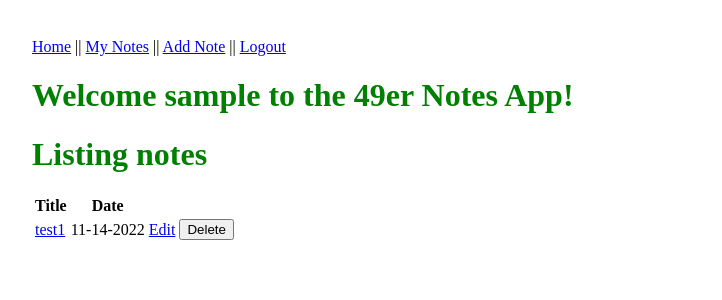
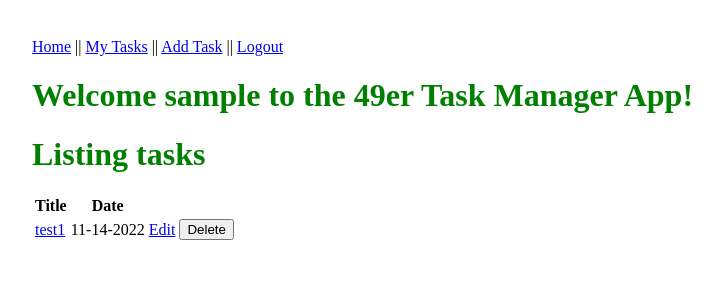
Before and after one commit to d-zah/jjwg, a Flask app: page /notes in a window 1280 px wide. Shown: the top 300 px of the page, without its empty margins (6-728 px from the left). Run offline with Flask 3, Linux system fonts and the light colour scheme; a user stored in the database is signed in.

Commit message:
changed html files to display task instead of notes

```diff
--- a/templates/login.html
+++ b/templates/login.html
@@ -20,9 +20,9 @@
         {% endif %}
         </div>
 
-        <h1>Welcome {% if user %}{{user}}{% endif %}to the 49er Notes App!</h1>
+        <h1>Welcome {% if user %}{{user}}{% endif %}to the 49er Task Manager App!</h1>
 
-        <h2>Use this site to maintain and organize your notes.</h2>
+        <h2>Use this site to maintain and organize your tasks.</h2>
         <div class="formwrapper">
             <h2 class="title">Login</h2>
             <form method="POST" action="/login">
--- a/templates/notes.html
+++ b/templates/notes.html
@@ -3,21 +3,21 @@
     <head>
         <meta charset="utf-8">
         <meta name="viewport" content="width=device-width, initial-scale=1">
-        <meta name="description" content="UNCC Notes App">
-        <title>UNCC Notes App - View your Notes</title>
+        <meta name="description" content="UNCC Task Manager App">
+        <title>UNCC Task Manager App - View your Tasks</title>
         <!-- styles -->
         <link rel="stylesheet" href="{{ url_for('static', filename='main.css') }}">
     </head>
     <body>
         <nav>
             <a href="{{ url_for('index') }}"> Home</a> ||
-            <a href="{{ url_for('get_notes') }}"> My Notes</a> ||
-            <a href="{{ url_for('new_note') }}"> Add Note</a> ||
+            <a href="{{ url_for('get_notes') }}"> My Tasks</a> ||
+            <a href="{{ url_for('new_note') }}"> Add Task</a> ||
             <a href="{{ url_for('logout') }}"> Logout</a>
         </nav>
 
-        <h1>Welcome {{user}} to the 49er Notes App!</h1>
-        <h1>Listing notes</h1>
+        <h1>Welcome {{user}} to the 49er Task Manager App!</h1>
+        <h1>Listing tasks</h1>
 
         <table>
             <tr>
--- a/templates/register.html
+++ b/templates/register.html
@@ -21,9 +21,9 @@
         {% endif %}
 
         </div>
-        <h1>Welcome {% if user %}{{user}}{% endif %}to the 49er Notes App!</h1>
+        <h1>Welcome {% if user %}{{user}}{% endif %}to the 49er Task Manager App!</h1>
 
-        <h2>Use this site to maintain and organize your notes.</h2>
+        <h2>Use this site to maintain and organize your tasks.</h2>
         <div class="formwrapper">
             <h2 class="title">Register</h2>
             <form method="POST" action="/register">
```
Also changed, not shown: templates/index.html (+7 -7 lines), templates/new.html (+4 -4 lines), templates/note.html (+5 -5 lines).
